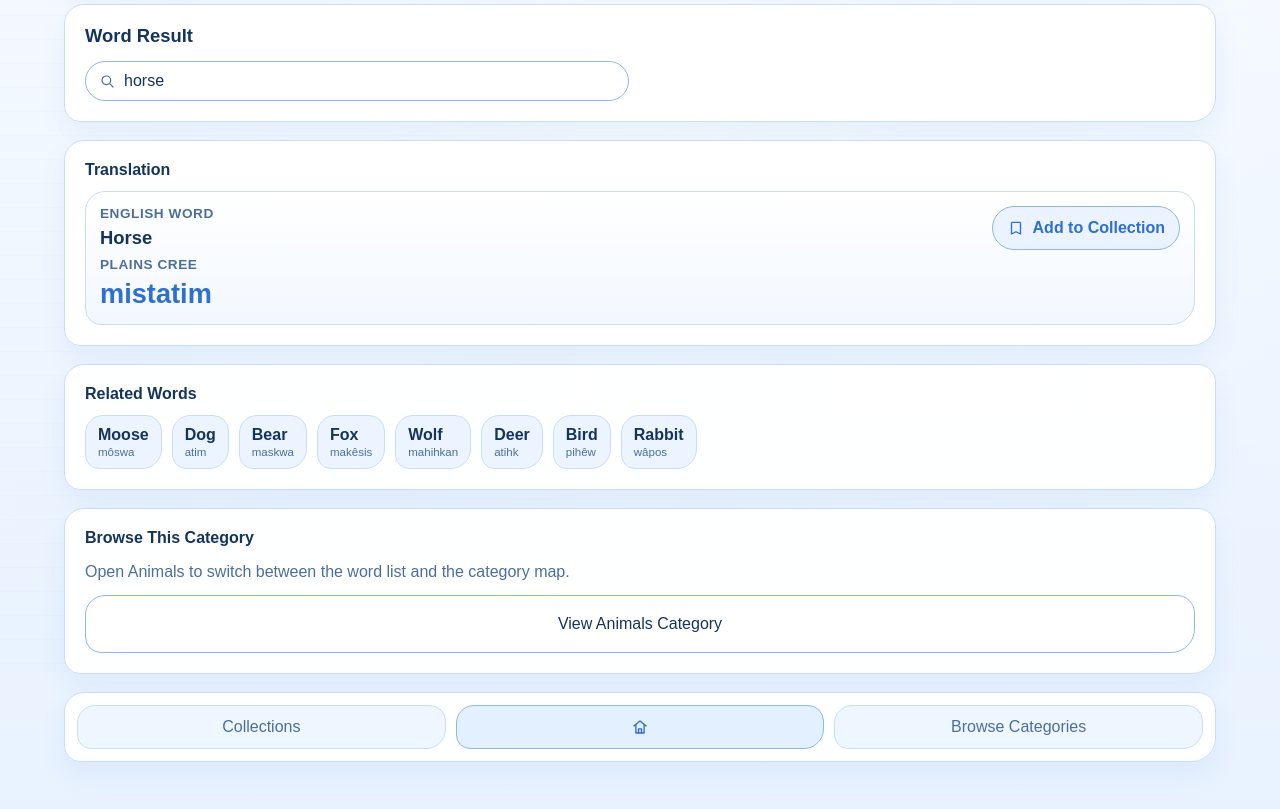
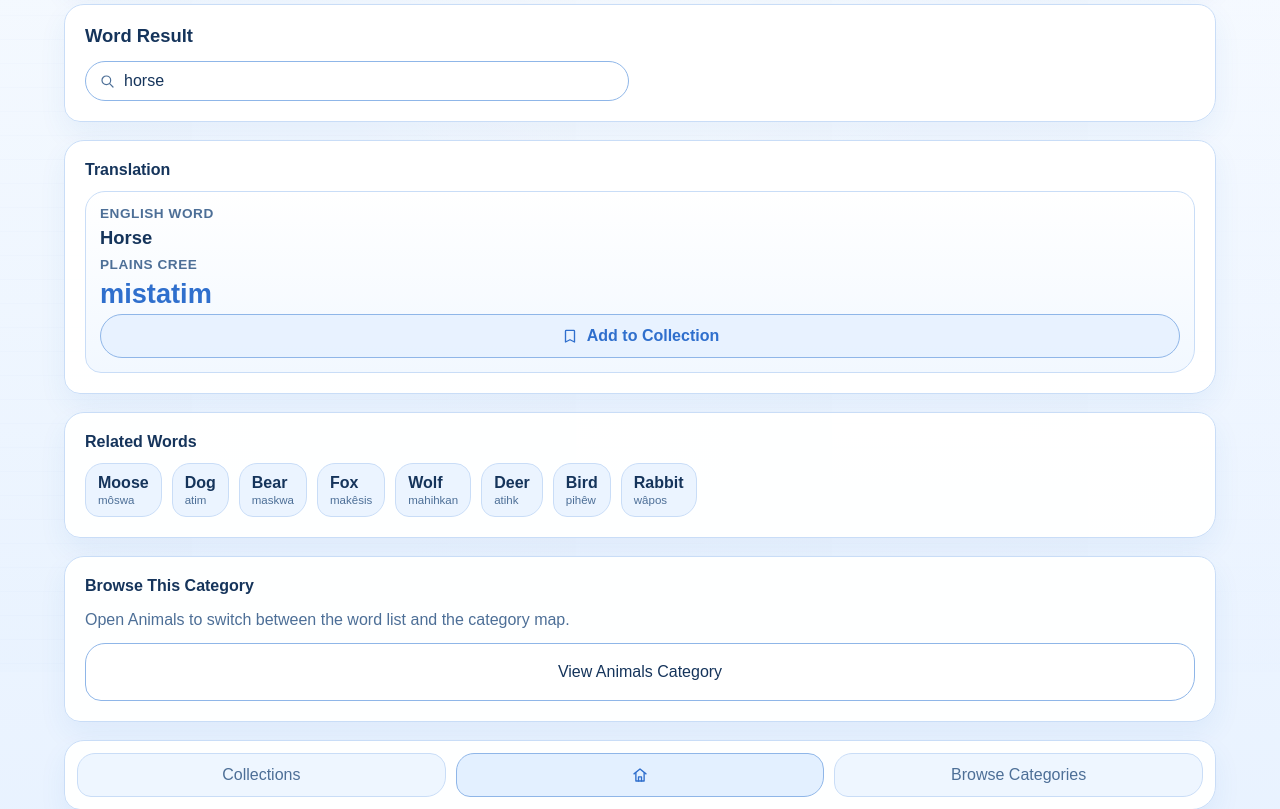
Before and after one commit to LukeDesousa/CMPUT302-HighFidelityProject3, a Django app: page /search/ in a window 1280 px wide. Shown: the part 128-937 px from the top of the page. Run offline with Django 4.2, Linux system fonts and the light colour scheme.

Commit message:
more changes:1.1

```diff
--- a/main/views.py
+++ b/main/views.py
@@ -1392,6 +1392,9 @@ def research_page(request):
         return redirect(build_topic_detail_url(topic_match["slug"], current_mode, back_url))
 
     result = build_word_result(normalized_query) if normalized_query in WORD_LIBRARY else None
+    saved_words = get_saved_words(request)
+    if result is not None:
+        result["is_saved"] = normalized_query in saved_words
     current_page_url = build_word_lookup_url(
         search_query,
         current_mode,
@@ -1409,6 +1412,11 @@ def research_page(request):
         "search_suggestions_json": json.dumps(search_suggestions),
         "research_graph": build_graph_data(result) if result else None,
         "suggested_words": [WORD_LIBRARY[word]["english_word"] for word in DEFAULT_SUGGESTED_WORDS],
+        "select_collection_url": (
+            build_select_collection_url(current_mode, current_page_url, normalized_query)
+            if result
+            else None
+        ),
         "browse_topics_url": build_browse_topics_url(current_mode, current_page_url),
     }
     context.update(build_shared_context(request, current_mode, current_search_type))
--- a/static/site.css
+++ b/static/site.css
@@ -801,6 +801,19 @@ button {
 .research-summary {
     display: grid;
     gap: 12px;
+}
+
+.research-summary-action.save-word-button {
+    grid-column: 1 / -1;
+    width: 100%;
+    max-width: 100%;
+    margin-top: 4px;
+}
+
+.translation-card-action.save-word-button {
+    width: 100%;
+    max-width: 100%;
+    margin-top: 4px;
 }
 
 .inline-form {
@@ -1007,6 +1020,7 @@ button {
 .save-word-form {
     margin: 0;
     width: 100%;
+    max-width: 100%;
 }
 
 .save-word-button {
@@ -1022,6 +1036,11 @@ button {
     background: rgba(227, 240, 255, 0.72);
     color: var(--accent);
     font-weight: 700;
+    line-height: 1.3;
+    text-align: center;
+    white-space: normal;
+    max-width: 100%;
+    min-width: 0;
     cursor: pointer;
     transition:
         transform 160ms ease,
@@ -1096,6 +1115,12 @@ button {
 .translation-card-head > :first-child {
     flex: 1 1 14rem;
     min-width: 0;
+}
+
+.collection-choice-card > :not(:first-child),
+.translation-card-head > :not(:first-child) {
+    min-width: 0;
+    max-width: 100%;
 }
 
 .collection-choice-card form {
@@ -1577,10 +1602,12 @@ select:focus-visible,
 
     .save-word-form {
         width: auto;
+        max-width: 100%;
     }
 
     .save-word-button {
         width: auto;
+        max-width: 100%;
     }
 
     .collection-card-actions {
--- a/templates/search_results.html
+++ b/templates/search_results.html
@@ -51,21 +51,8 @@
                     </div>
 
                     <div class="translation-card">
-                        <div class="translation-card-head">
-                            <div>
-                                <p class="translation-language">English Word</p>
-                                <p class="result-english">{{ result.english_word|title }}</p>
-                            </div>
-
-                            <a class="save-word-button {% if result.is_saved %}is-saved{% endif %}" href="{{ select_collection_url }}">
-                                    <span class="save-word-icon" aria-hidden="true">
-                                        <svg viewBox="0 0 24 24" fill="none" stroke="currentColor" stroke-width="1.8" stroke-linecap="round" stroke-linejoin="round">
-                                            <path d="M7 4.5h10a1 1 0 0 1 1 1V20l-6-3-6 3V5.5a1 1 0 0 1 1-1z"></path>
-                                        </svg>
-                                    </span>
-                                    <span>Add to Collection</span>
-                            </a>
-                        </div>
+                        <p class="translation-language">English Word</p>
+                        <p class="result-english">{{ result.english_word|title }}</p>
 
                         {% if result.has_translation %}
                             <p class="translation-language">{{ result.cree_label }}</p>
@@ -74,12 +61,14 @@
                             <p class="translation-word translation-pending">No translation available</p>
                         {% endif %}
 
-                        {% if result.is_saved %}
-                            <div class="collection-status-banner">
-                                <strong>Added to Collection</strong>
-                                <span>This word is saved and ready to organize.</span>
-                            </div>
-                        {% endif %}
+                        <a class="save-word-button translation-card-action {% if result.is_saved %}is-saved{% endif %}" href="{{ select_collection_url }}">
+                            <span class="save-word-icon" aria-hidden="true">
+                                <svg viewBox="0 0 24 24" fill="none" stroke="currentColor" stroke-width="1.8" stroke-linecap="round" stroke-linejoin="round">
+                                    <path d="M7 4.5h10a1 1 0 0 1 1 1V20l-6-3-6 3V5.5a1 1 0 0 1 1-1z"></path>
+                                </svg>
+                            </span>
+                            <span>{% if result.is_saved %}Add to More Collections{% else %}Add to Collection{% endif %}</span>
+                        </a>
                     </div>
                 </section>
 
```
Also changed, not shown: main/tests.py (+31 -0 lines), templates/research.html (+10 -1 lines).
